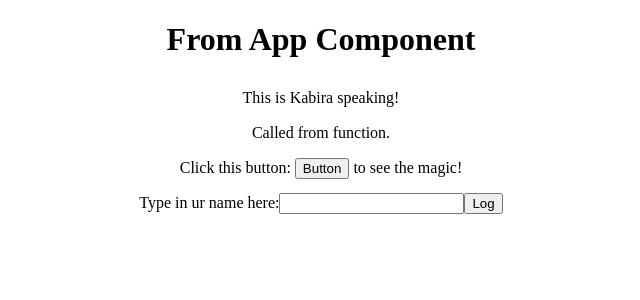
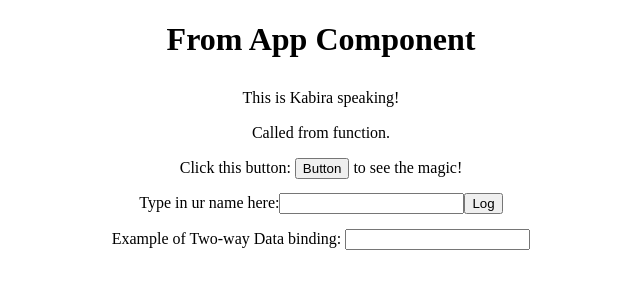
Before and after one commit to sanket0896/Angluar-6, an Angular app in the folder binding/: page / in a window 1280 px wide. Shown: the top 300 px of the page, without its empty margins (319-959 px from the left). Built offline with nearby package versions, Linux system fonts and the light colour scheme.

Commit message:
two-way data binding

```diff
--- a/binding/src/app/learning/learning.component.html
+++ b/binding/src/app/learning/learning.component.html
@@ -3,4 +3,5 @@
   {{func()}}<br>
   Click this button: <button (click) = "onClick($event)">Button</button> to see the magic! <b>{{message}}</b><br>
   Type in ur name here:<input type="text" #inputName> <button (click) = "logName(inputName.value)">Log</button><br>
+  Example of Two-way Data binding: <input type="text" [(ngModel)] = "name" > {{name}}
 </p>
--- a/binding/src/app/learning/learning.component.ts
+++ b/binding/src/app/learning/learning.component.ts
@@ -9,6 +9,7 @@ export class LearningComponent implements OnInit {
 
   public myname = "Kabira";
   public message = "";
+  public name = "";
   constructor() { }
 
   ngOnInit() {
```
